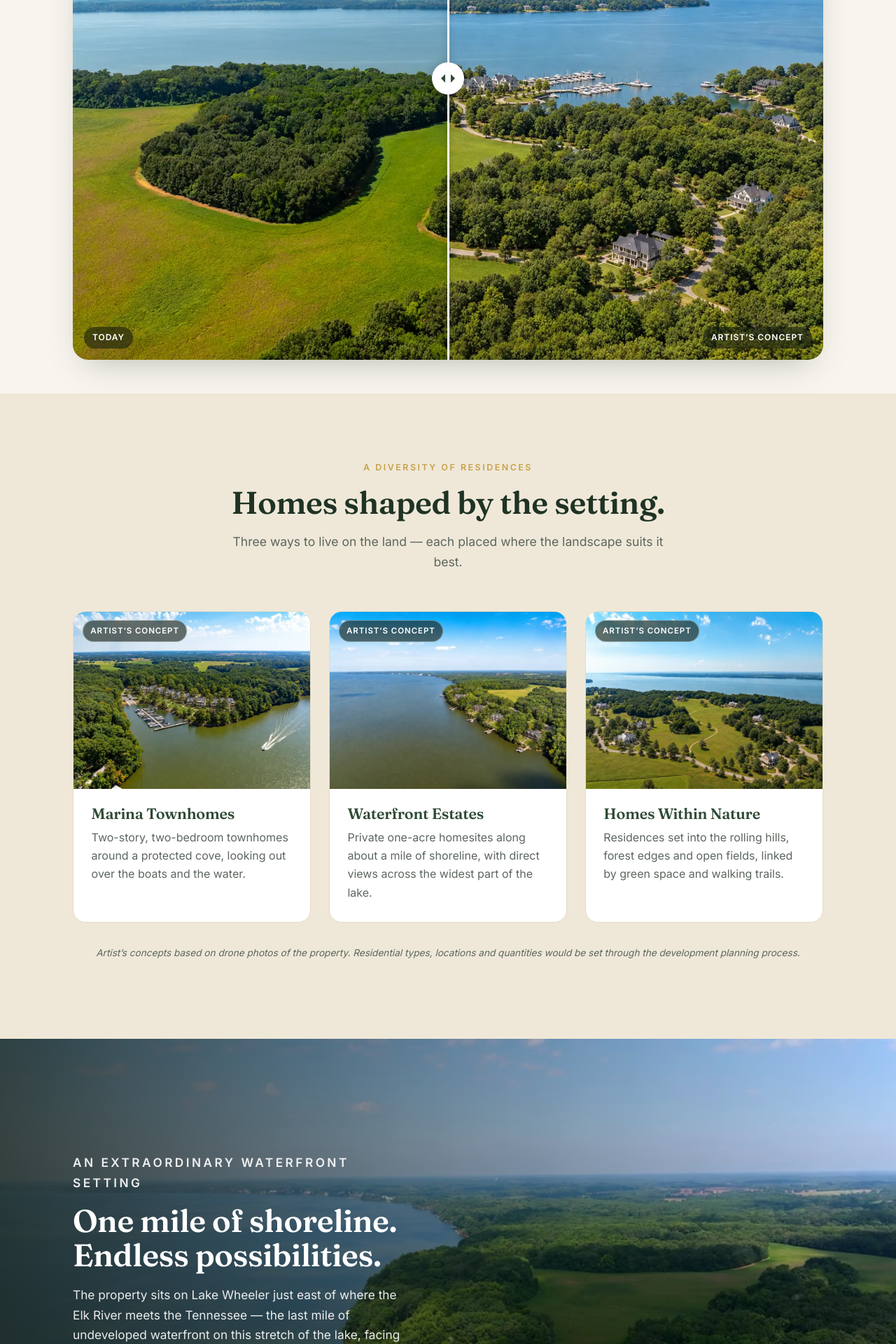
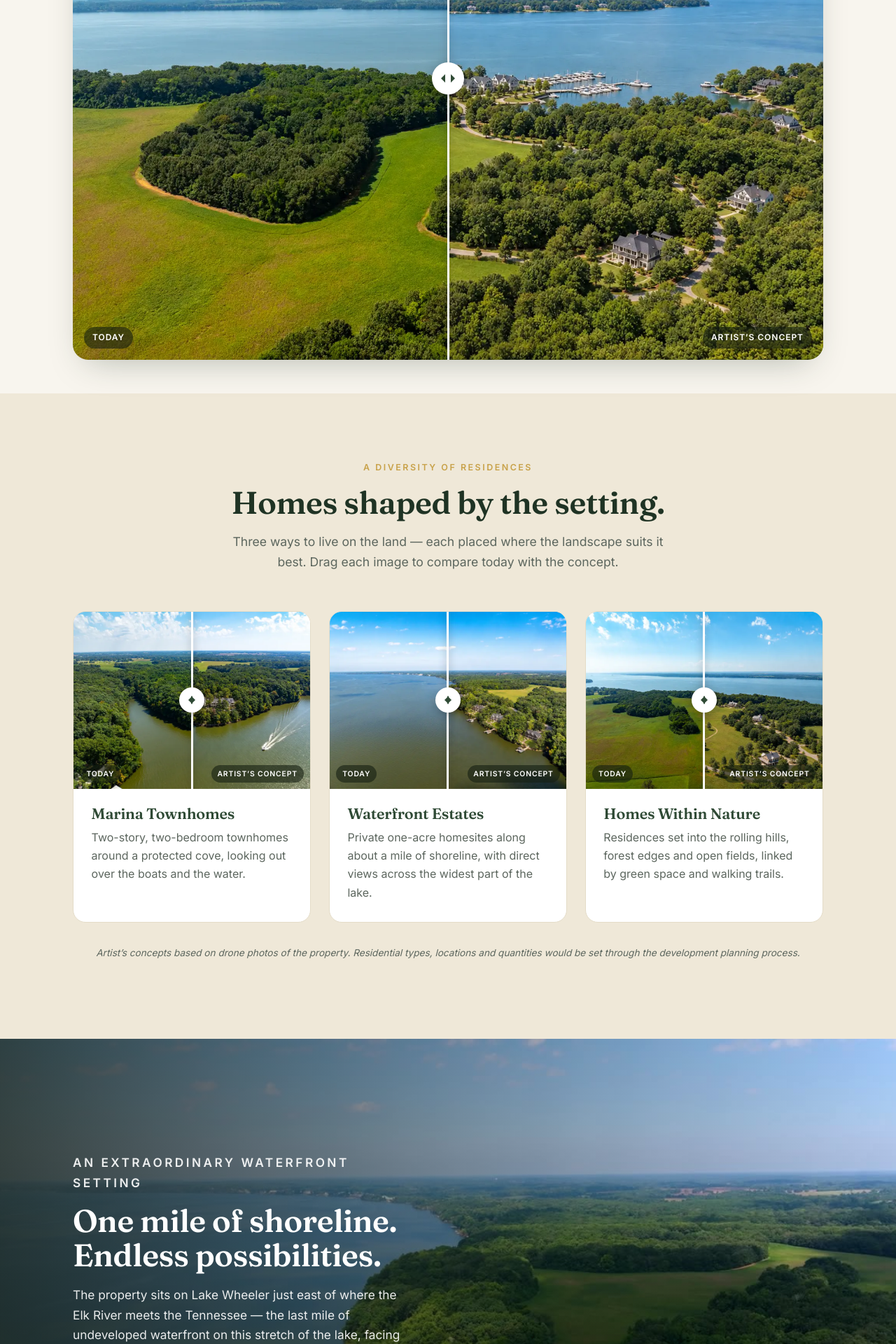
Before and after one commit to cawka/sadlerfarmsllc.com, a Jekyll site: the page built from index.html, in a window 1280 px wide. Shown: the part 2274-4194 px from the top of the page at 70% size. Built offline with Jekyll 4.4.1, drawn with Linux system fonts in a browser that asks for light colours; comment, search, counter and statistics services are not loaded.

Commit message:
Make all four concept images before/after sliders
The marina, estates and nature concepts line up with their source photos
(22, 62, 42) as closely as the overview does, so the residence cards now
use the same before/after slider. The slider markup moves into
_includes/compare.html; the card variant is borderless with a smaller
handle and labels, and replaces the separate "Artist's concept" badge.

Co-Authored-By: Claude Opus 5.5 <noreply@anthropic.com>
Claude-Session: https://claude.ai/code/session_01FiGmMBAuR3rbnLVuuFUXma

```diff
--- /dev/null
+++ b/_includes/compare.html
@@ -0,0 +1,16 @@
+{% comment %}
+  Before/after slider (driven by assets/js/site.js).
+  Params: before, before_w, before_h, before_alt, after, after_w, after_h, after_alt, class (optional)
+{% endcomment %}
+<div class="compare {{ include.class }}" style="--pos: 50%">
+  <img class="compare__img" src="{{ include.before }}" width="{{ include.before_w }}" height="{{ include.before_h }}"
+       alt="{{ include.before_alt }}" loading="lazy" draggable="false">
+  <div class="compare__after">
+    <img class="compare__img" src="{{ include.after }}" width="{{ include.after_w }}" height="{{ include.after_h }}"
+         alt="{{ include.after_alt }}" loading="lazy" draggable="false">
+  </div>
+  <div class="compare__handle" aria-hidden="true"><span></span></div>
+  <span class="compare__tag compare__tag--before">Today</span>
+  <span class="compare__tag compare__tag--after">Artist&rsquo;s concept</span>
+  <input class="compare__range" type="range" min="0" max="100" value="50" aria-label="Compare today with the artist's concept">
+</div>
--- a/assets/css/style.scss
+++ b/assets/css/style.scss
@@ -256,20 +256,10 @@ a { color: var(--green); }
 .grid--4 { grid-template-columns: repeat(auto-fit, minmax(220px, 1fr)); }
 .tile { background: #fff; border-radius: 18px; overflow: hidden; border: 1px solid var(--line); transition: transform .2s ease, box-shadow .2s ease; }
 .tile:hover { transform: translateY(-4px); box-shadow: var(--shadow); }
-.tile img { width: 100%; height: auto; aspect-ratio: 4 / 3; object-fit: cover; display: block; }
+.tile > img { width: 100%; height: auto; aspect-ratio: 4 / 3; object-fit: cover; display: block; }
 .tile__body { padding: 1.5rem 1.6rem 1.8rem; }
 .tile h3 { margin: 0 0 .5rem; color: var(--green); font-size: 1.35rem; }
 .tile p { margin: 0; color: var(--muted); }
-
-/* ---------- Concept badge ---------- */
-.tile__media { position: relative; }
-.badge {
-  position: absolute; left: .8rem; top: .8rem;
-  font-size: .72rem; font-weight: 600; letter-spacing: .08em; text-transform: uppercase;
-  color: #fff; background: rgba(20,30,18,.62); border: 1px solid rgba(255,255,255,.3);
-  padding: .3rem .65rem; border-radius: 999px;
-  backdrop-filter: blur(6px); -webkit-backdrop-filter: blur(6px);
-}
 
 /* ---------- Before / after slider ---------- */
 .section--tight { padding-bottom: 3rem; }
@@ -307,6 +297,11 @@ a { color: var(--green); }
   position: absolute; width: 1px; height: 1px; margin: -1px; padding: 0; overflow: hidden;
   clip: rect(0 0 0 0); white-space: nowrap; border: 0;
 }
+.compare--card { border-radius: 0; box-shadow: none; aspect-ratio: 4 / 3; }
+.compare--card .compare__handle span { width: 36px; height: 36px; margin: -18px 0 0 -18px; }
+.compare--card .compare__tag { bottom: .6rem; font-size: .65rem; padding: .25rem .55rem; }
+.compare--card .compare__tag--before { left: .6rem; }
+.compare--card .compare__tag--after { right: .6rem; }
 .compare:focus-within .compare__handle span { box-shadow: 0 0 0 3px var(--gold-l), 0 4px 16px rgba(0,0,0,.3); }
 
 /* ---------- Full-bleed video feature ---------- */
--- a/index.html
+++ b/index.html
@@ -116,17 +116,10 @@ video:
         <h2 class="section__title">Picture the vision.</h2>
         <p class="section__intro">Drag the slider to compare the land as it is today with an artist&rsquo;s concept of what it could become.</p>
       </div>
-      <div class="compare reveal" style="--pos: 50%">
-        <img class="compare__img" src="{{ ph }}41-1600.webp" width="1600" height="1198"
-             alt="Sadler Farms today: pasture, forest and Lake Wheeler" loading="lazy">
-        <div class="compare__after">
-          <img class="compare__img" src="{{ cx }}overview-1440.webp" width="1449" height="1085"
-               alt="Artist's concept: homes, a marina and trails set into the same landscape" loading="lazy">
-        </div>
-        <div class="compare__handle" aria-hidden="true"><span></span></div>
-        <span class="compare__tag compare__tag--before">Today</span>
-        <span class="compare__tag compare__tag--after">Artist&rsquo;s concept</span>
-        <input class="compare__range" type="range" min="0" max="100" value="50" aria-label="Compare today with the artist's concept">
+      <div class="reveal">
+        {% capture before %}{{ ph }}41-1600.webp{% endcapture %}{% capture after %}{{ cx }}overview-1440.webp{% endcapture %}
+        {% include compare.html before=before before_w="1600" before_h="1198" before_alt="Sadler Farms today: pasture, forest and Lake Wheeler"
+           after=after after_w="1449" after_h="1085" after_alt="Artist's concept: homes, a marina and trails set into the same landscape" %}
       </div>
     </div>
   </section>
@@ -137,25 +130,31 @@ video:
       <div class="section__head reveal">
         <p class="eyebrow">A diversity of residences</p>
         <h2 class="section__title">Homes shaped by the setting.</h2>
-        <p class="section__intro">Three ways to live on the land — each placed where the landscape suits it best.</p>
+        <p class="section__intro">Three ways to live on the land — each placed where the landscape suits it best. Drag each image to compare today with the concept.</p>
       </div>
       <div class="grid grid--3">
         <article class="tile reveal">
-          <div class="tile__media"><img src="{{ cx }}marina-800.webp" width="800" height="599" alt="Artist’s concept: townhomes and a small marina in the cove" loading="lazy"><span class="badge">Artist&rsquo;s concept</span></div>
+          {% capture before %}{{ ph }}22-800.webp{% endcapture %}{% capture after %}{{ cx }}marina-800.webp{% endcapture %}
+          {% include compare.html class="compare--card" before=before before_w="800" before_h="599" before_alt="A sheltered cove on Lake Wheeler today"
+             after=after after_w="800" after_h="599" after_alt="Artist's concept: townhomes and a small marina in the cove" %}
           <div class="tile__body">
             <h3>Marina Townhomes</h3>
             <p>Two-story, two-bedroom townhomes around a protected cove, looking out over the boats and the water.</p>
           </div>
         </article>
         <article class="tile reveal">
-          <div class="tile__media"><img src="{{ cx }}estates-800.webp" width="800" height="599" alt="Artist’s concept: estate homes with private docks along the shoreline" loading="lazy"><span class="badge">Artist&rsquo;s concept</span></div>
+          {% capture before %}{{ ph }}62-800.webp{% endcapture %}{% capture after %}{{ cx }}estates-800.webp{% endcapture %}
+          {% include compare.html class="compare--card" before=before before_w="800" before_h="599" before_alt="Wooded shoreline along the wide lake today"
+             after=after after_w="800" after_h="599" after_alt="Artist's concept: estate homes with private docks along the shoreline" %}
           <div class="tile__body">
             <h3>Waterfront Estates</h3>
             <p>Private one-acre homesites along about a mile of shoreline, with direct views across the widest part of the lake.</p>
           </div>
         </article>
         <article class="tile reveal">
-          <div class="tile__media"><img src="{{ cx }}nature-800.webp" width="800" height="599" alt="Artist’s concept: farmhouse-style homes around an open meadow" loading="lazy"><span class="badge">Artist&rsquo;s concept</span></div>
+          {% capture before %}{{ ph }}42-800.webp{% endcapture %}{% capture after %}{{ cx }}nature-800.webp{% endcapture %}
+          {% include compare.html class="compare--card" before=before before_w="800" before_h="599" before_alt="Rolling pasture framed by mature trees today"
+             after=after after_w="800" after_h="599" after_alt="Artist's concept: farmhouse-style homes around an open meadow" %}
           <div class="tile__body">
             <h3>Homes Within Nature</h3>
             <p>Residences set into the rolling hills, forest edges and open fields, linked by green space and walking trails.</p>
```
